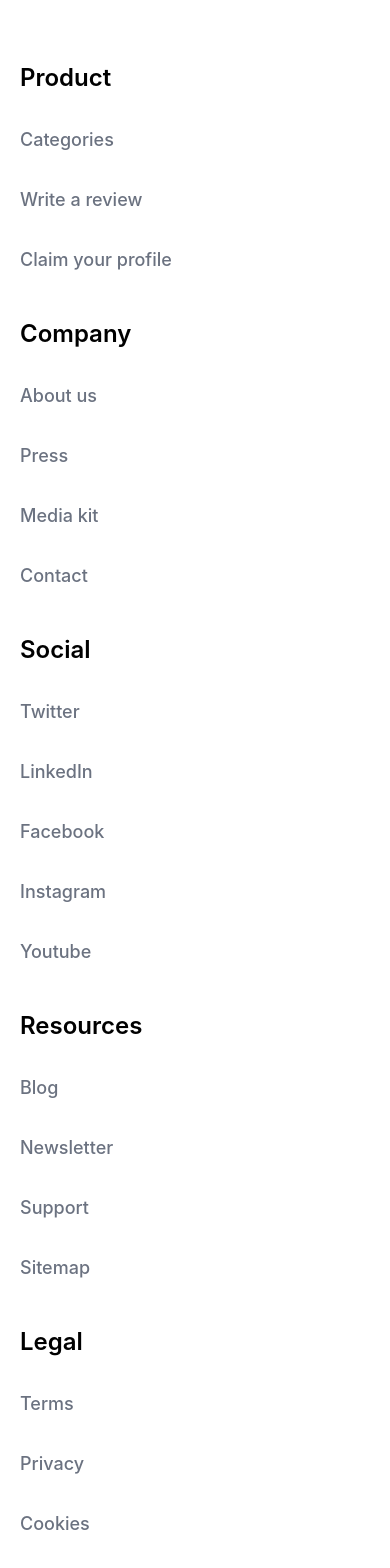
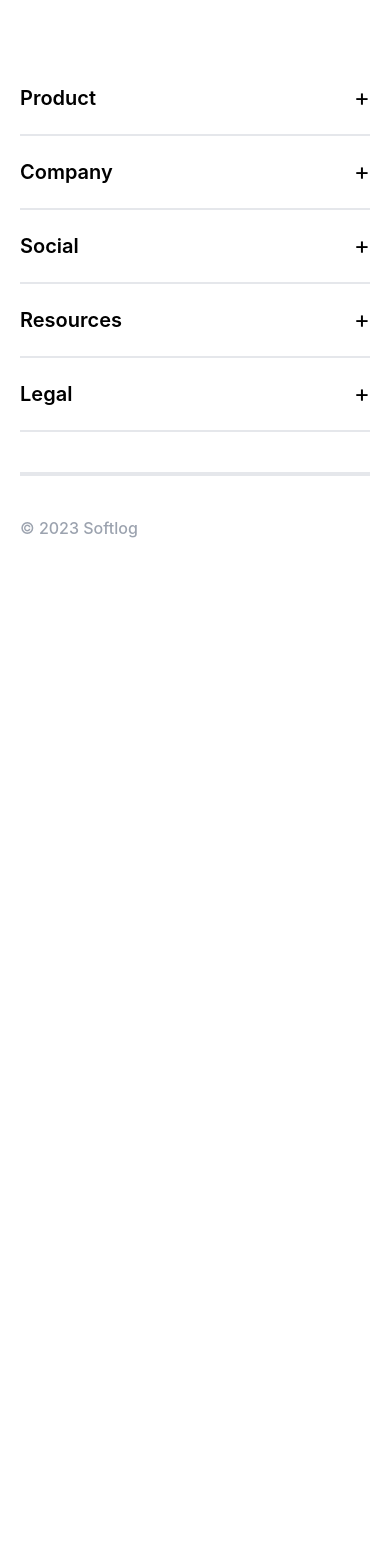
Before and after one commit to cxmelloo/softLog, a React (Vite) app: page / in a window 390 px wide. Shown: the part 10120-11688 px from the top of the page. After the commit the page ends 10660 px from the top, so only its background shows below. Built offline with nearby package versions, Linux system fonts and the light colour scheme.

Commit message:
Footer Responsive Fix

```diff
--- a/src/components/footer/FooterNav.jsx
+++ b/src/components/footer/FooterNav.jsx
@@ -1,66 +1,98 @@
+import { useState } from "react";
 import { NavLink } from "react-router-dom";
 
 function FooterNav() {
+  const [open, setOpen] = useState(null);
+
+  const sections = [
+    { title: "Product",
+      links: [
+        { label: "Categories", to: "/categories" },
+        { label: "Write a review", to: "/review" },
+        { label: "Claim your profile", to: "/profile" },
+      ],
+    }, { title: "Company",
+      links: [
+        { label: "About us", to: "/about" },
+        { label: "Press", to: "/press" },
+        { label: "Media kit", to: "/media" },
+        { label: "Contact", to: "/contact" },
+      ],
+    }, { title: "Social",
+      links: [
+        { label: "Twitter", to: "https://x.com/TeamMessi?lang=en", external: true},
+        { label: "LinkedIn", to: "https://www.linkedin.com/in/lionel-andr%C3%A9s-messi-cuccitini-70012932a",external: true},
+        { label: "Facebook", to: "https://www.facebook.com/leomessi", external: true},
+        { label: "Instagram", to: "https://www.instagram.com/leomessi/", external: true},
+        { label: "Youtube", to: "https://www.youtube.com/@LeoMessi", external: true,},
+      ],
+    }, {
+      title: "Resources",
+      links: [
+        { label: "Blog", to: "/blog" },
+        { label: "Newsletter", to: "/letter" },
+        { label: "Support", to: "/support" },
+        { label: "Sitemap", to: "/sitemap" },
+      ],
+    }, {
+      title: "Legal",
+      links: [
+        { label: "Terms", to: "/terms" },
+        { label: "Privacy", to: "/privacy" },
+        { label: "Cookies", to: "/cookies" },
+      ],
+    },
+  ];
+
+  const toggleSection = (index) => {
+    setOpen(open === index ? null : index);
+  };
+
   return (
-    <nav className="flex flex-wrap items-start gap-5 mb-10">
-      <ul className="grid min-w-53 gap-2">
-        <li className="mb-6 font-semibold text-2xl">Product</li>
-        <li className="c-nav"><NavLink to="/categories">Categories</NavLink></li>
-        <li className="c-nav"><NavLink to="/review">Write a review</NavLink></li>
-        <li className="c-nav"><NavLink to="/profile">Claim your profile</NavLink></li>
-      </ul>
+    <nav>
+      <div className="hidden md:flex flex-wrap items-start gap-5 mb-10">
+        {sections.map((section) => (
+          <ul key={section.title} className="grid min-w-53 gap-2">
+            <li className="mb-6 font-semibold text-2xl">{section.title}</li>
 
-      <ul className="grid min-w-53 gap-2">
-        <li className="mb-6 font-semibold text-2xl">Company</li>
-        <li className="c-nav"><NavLink to="/about">About us</NavLink></li>
-        <li className="c-nav"><NavLink to="/press">Press</NavLink></li>
-        <li className="c-nav"><NavLink to="/media">Media kit</NavLink></li>
-        <li className="c-nav"><NavLink to="/contact">Contact</NavLink></li>
-      </ul>
+            {section.links.map((link) => (
+              <li key={link.label} className="c-nav">
+                {link.external ? (
+                  <a href={link.to} target="_blank" rel="noreferrer">{link.label}</a>
+                ) : (
+                  <NavLink to={link.to}>{link.label}</NavLink>
+                )}
+              </li>
+            ))}
+          </ul>
+        ))}
+      </div>
 
-      <ul className="grid min-w-53 gap-2">
-        <li className="mb-6 font-semibold text-2xl">Social</li>
-        <li className="c-nav">
-          <a href="https://x.com/TeamMessi?lang=en" target="_blank" rel="noreferrer">
-            Twitter
-          </a>
-        </li>
-        <li className="c-nav">
-          <a href="https://www.linkedin.com/in/lionel-andr%C3%A9s-messi-cuccitini-70012932a" target="_blank" rel="noreferrer">
-            LinkedIn
-          </a>
-        </li>
-        <li className="c-nav">
-          <a href="https://www.facebook.com/leomessi" target="_blank" rel="noreferrer">
-            Facebook
-          </a>
-        </li>
-        <li className="c-nav">
-          <a href="https://www.instagram.com/leomessi/" target="_blank" rel="noreferrer">
-            Instagram
-          </a>
-        </li>
-        <li className="c-nav">
-          <a href="https://www.youtube.com/@LeoMessi" target="_blank" rel="noreferrer">
-            Youtube
-          </a>
-        </li>
-      </ul>
+      <div className="md:hidden mb-10">
+        {sections.map((section, index) => (
+          <div key={section.title} className="border-b-2 border-[#E5E7EB]">
 
-      <ul className="grid min-w-53 gap-2">
-        <li className="mb-6 font-semibold text-2xl">Resources</li>
-        <li className="c-nav"><NavLink to="/blog">Blog</NavLink></li>
-        <li className="c-nav"><NavLink to="/letter">Newsletter</NavLink></li>
-        <li className="c-nav"><NavLink to="/support">Support</NavLink></li>
-        <li className="c-nav"><NavLink to="/sitemap">Sitemap</NavLink></li>
-      </ul>
+            <button type="button" onClick={() => toggleSection(index)} className="flex w-full items-center justify-between py-5">
+              <span className="text-xl font-semibold">{section.title}</span>
+              <span className="text-2xl font-normal">{open === index ? "−" : "+"}</span>
+            </button>
 
-      <ul className="grid min-w-53 gap-2">
-        <li className="mb-6 font-semibold text-2xl">Legal</li>
-        <li className="c-nav"><NavLink to="/terms">Terms</NavLink></li>
-        <li className="c-nav"><NavLink to="/privacy">Privacy</NavLink></li>
-        <li className="c-nav"><NavLink to="/cookies">Cookies</NavLink></li>
-      </ul>
+            {open === index && (
+              <ul className="grid gap-3 pb-5">
+                {section.links.map((link) => (
+                  <li key={link.label} className="c-nav">
+                    {link.external ? (
+                      <a href={link.to} target="_blank" rel="noreferrer">{link.label}</a>
+                    ) : (
+                      <NavLink to={link.to}>{link.label}</NavLink>
+                    )}
+                  </li>
+                ))}
+              </ul>
+            )}
+          </div>
+        ))}
+      </div>
     </nav>
   );
 }
```
